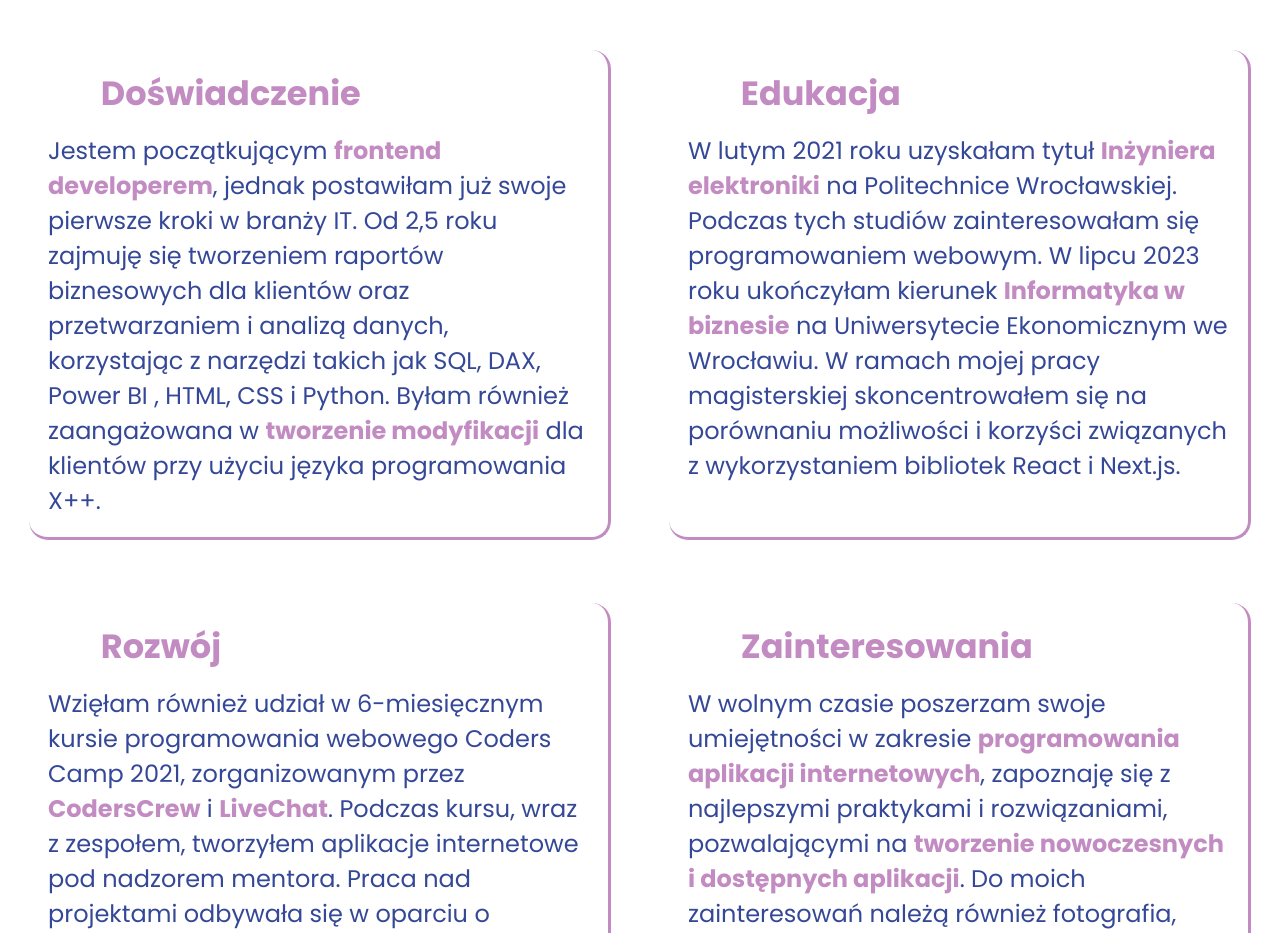
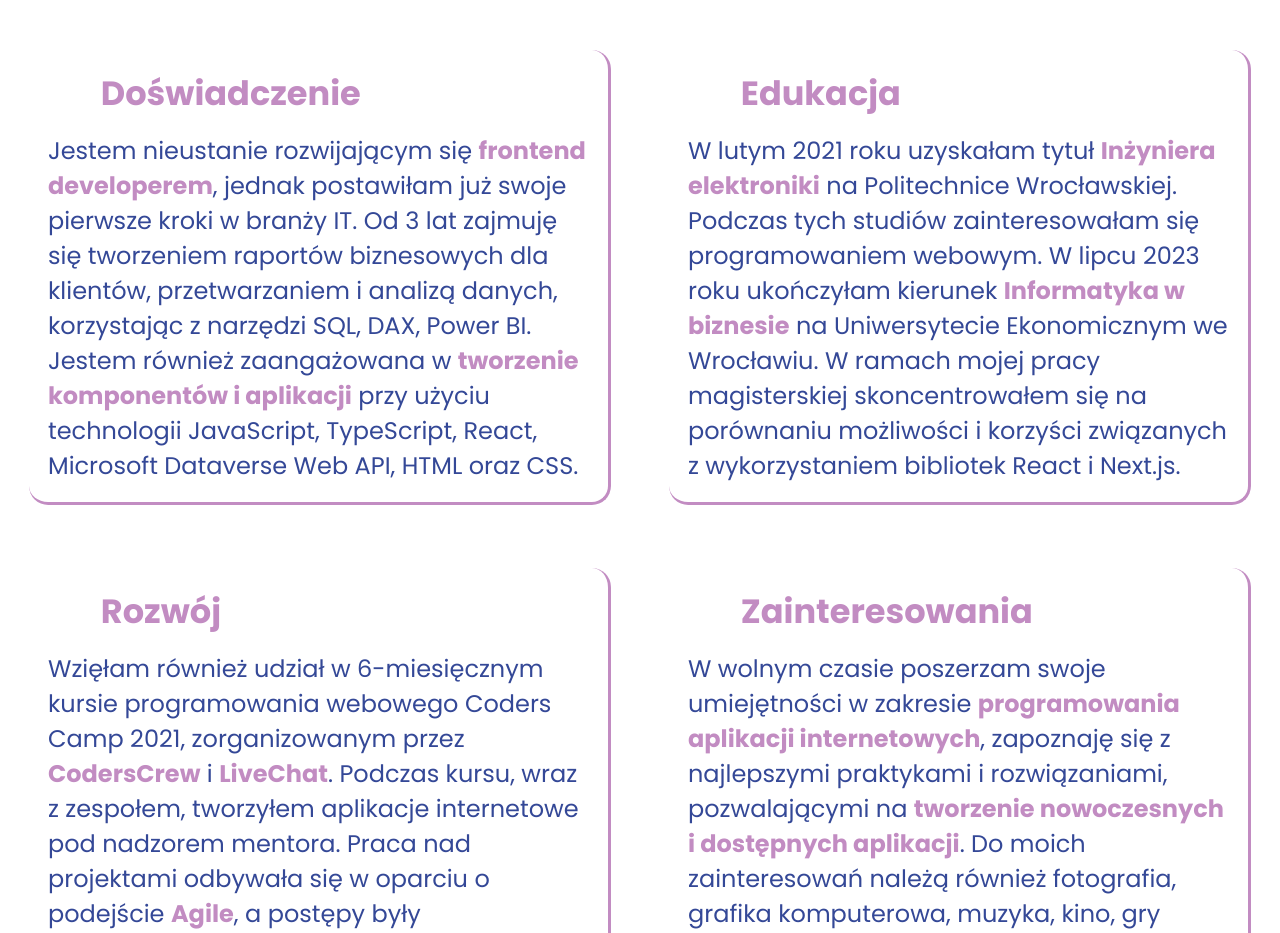
Before and after one commit to vera98d/vera98d.github.io, a Vue app: page / in a window 1280 px wide. Shown: the part 880-1813 px from the top of the page. Built offline with nearby package versions, Linux system fonts and the light colour scheme; some icons are missing.

Commit message:
Update translation_pl.js

```diff
--- a/src/translation_pl.js
+++ b/src/translation_pl.js
@@ -19,7 +19,7 @@ export default {
         cardsContent: {
             experience: {
                 title: "Doświadczenie",
-                description: "Jestem początkującym <span>frontend developerem</span>, jednak postawiłam już swoje pierwsze kroki w branży IT. Od 2,5 roku zajmuję się tworzeniem raportów biznesowych dla klientów oraz przetwarzaniem i analizą danych, korzystając z narzędzi takich jak SQL, DAX, Power BI , HTML, CSS i Python. Byłam również zaangażowana w <span>tworzenie modyfikacji</span> dla klientów przy użyciu języka programowania X++.",
+                description: "Jestem nieustanie rozwijającym się <span>frontend developerem</span>, jednak postawiłam już swoje pierwsze kroki w branży IT. Od 3 lat zajmuję się tworzeniem raportów biznesowych dla klientów, przetwarzaniem i analizą danych, korzystając z narzędzi SQL, DAX, Power BI. Jestem również zaangażowana w <span>tworzenie komponentów i aplikacji</span> przy użyciu technologii JavaScript, TypeScript, React, Microsoft Dataverse Web API, HTML oraz CSS.",
             },
             education: {
                 title: "Edukacja",
```
